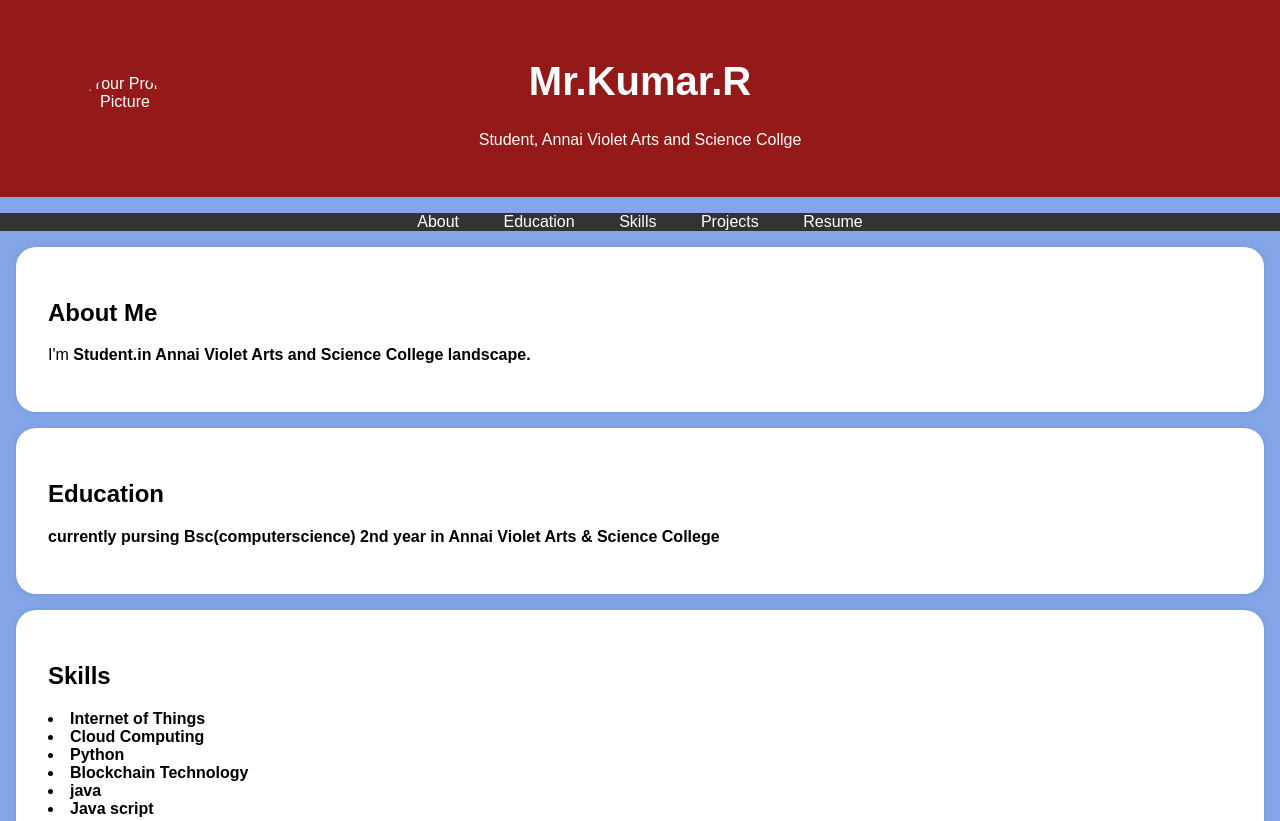
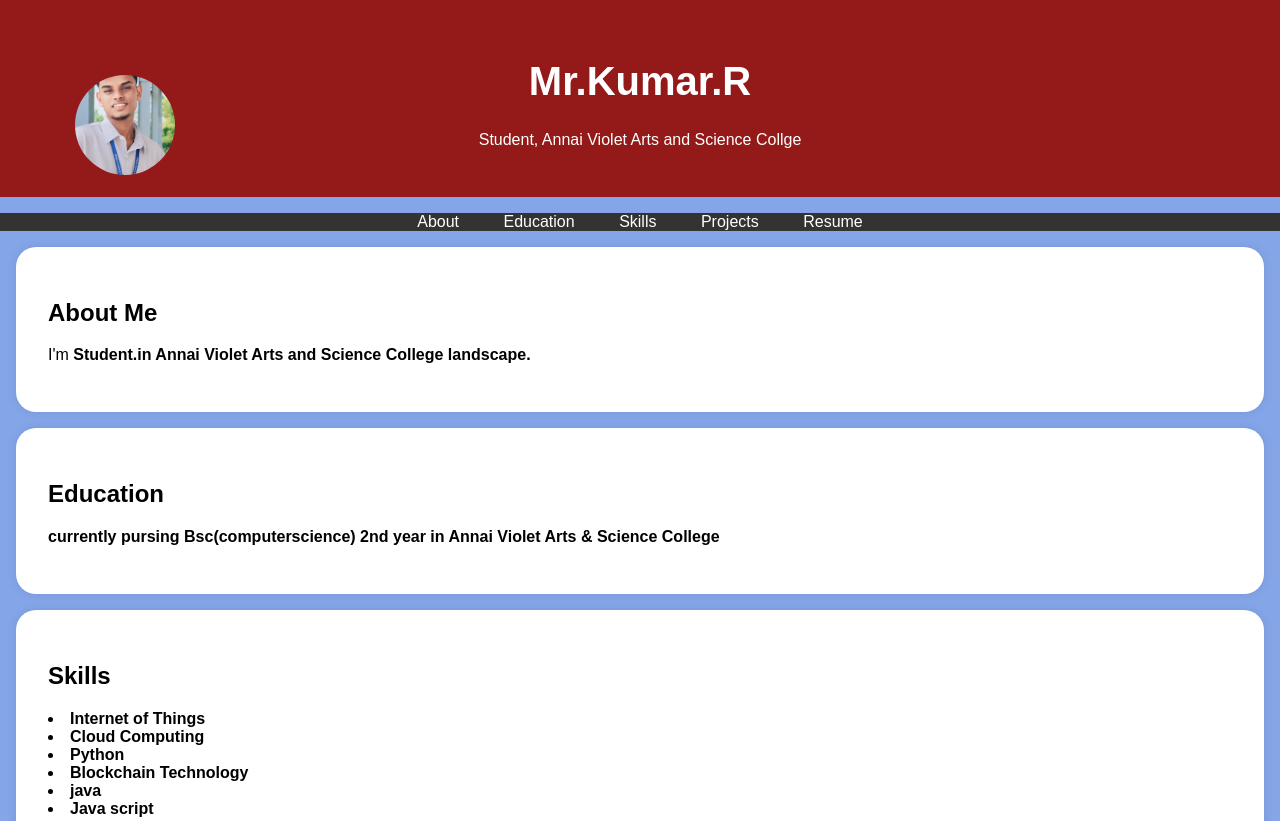
Before and after one commit to kumar730/Kumar-R, a plain HTML site: page index.html in a window 1280 px wide. Shown: the top 821 px of the page. Drawn offline with Linux system fonts and the light colour scheme.

Commit message:
Update index.html
Photo added

```diff
--- a/index.html
+++ b/index.html
@@ -95,7 +95,7 @@
     <header>
         <div class="header-content">
             <!-- Add your profile picture here -->
-            <img src="./pic.jpg" alt="Your Profile Picture" class="profile-picture">
+            <img src="kumar.jpg" alt="Your Profile Picture" class="profile-picture">
             <h1>Mr.Kumar.R</h1>
             <p> Student, Annai Violet Arts and  Science Collge</p>
         </div>
```
